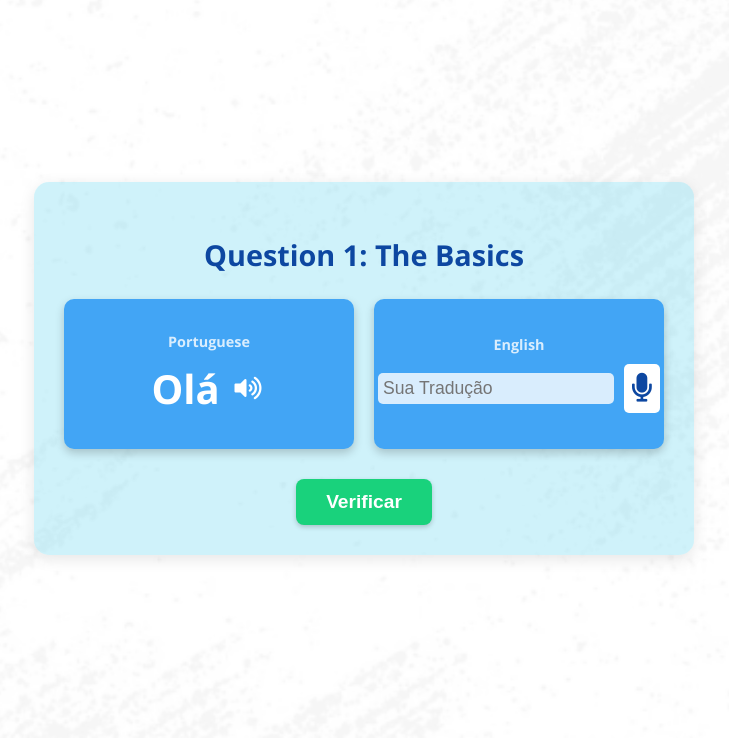
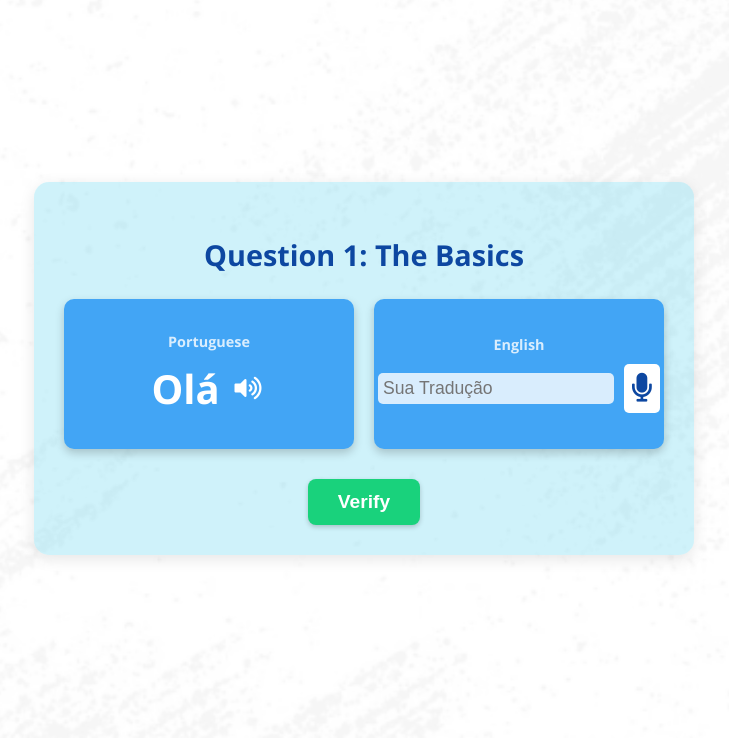
Before and after one commit to DaniMarques1/learning-quiz, a Flask app: page / in a window 1280 px wide. Shown: the part 62-800 px from the top of the page, without its empty margins (276-1005 px from the left). Run offline with Flask 3, Linux system fonts and the light colour scheme.

Commit message:
Fix na tradução

```diff
--- a/app/templates/index.html
+++ b/app/templates/index.html
@@ -56,8 +56,8 @@
         </div>
 
         <div class="buttons-container">
-            <button class="next-button" id="next-button">Verificar</button>
-            <button class="restart-button" id="restart-button" style="display: none;">Refazer o Teste</button>
+            <button class="next-button" id="next-button">Verify</button>
+            <button class="restart-button" id="restart-button" style="display: none;">Retake the Quiz</button>
         </div>
     </div>
 </main>
```
